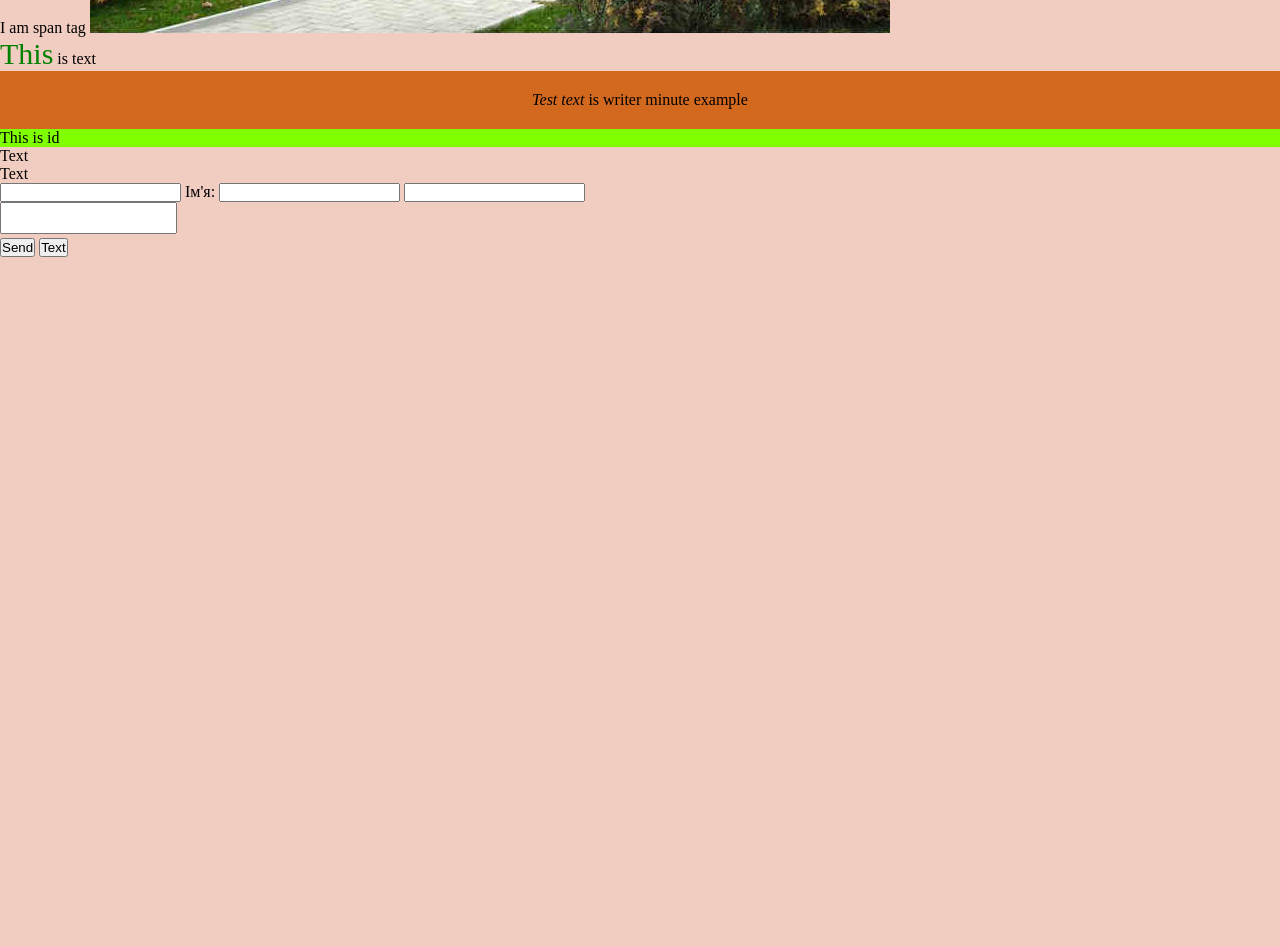
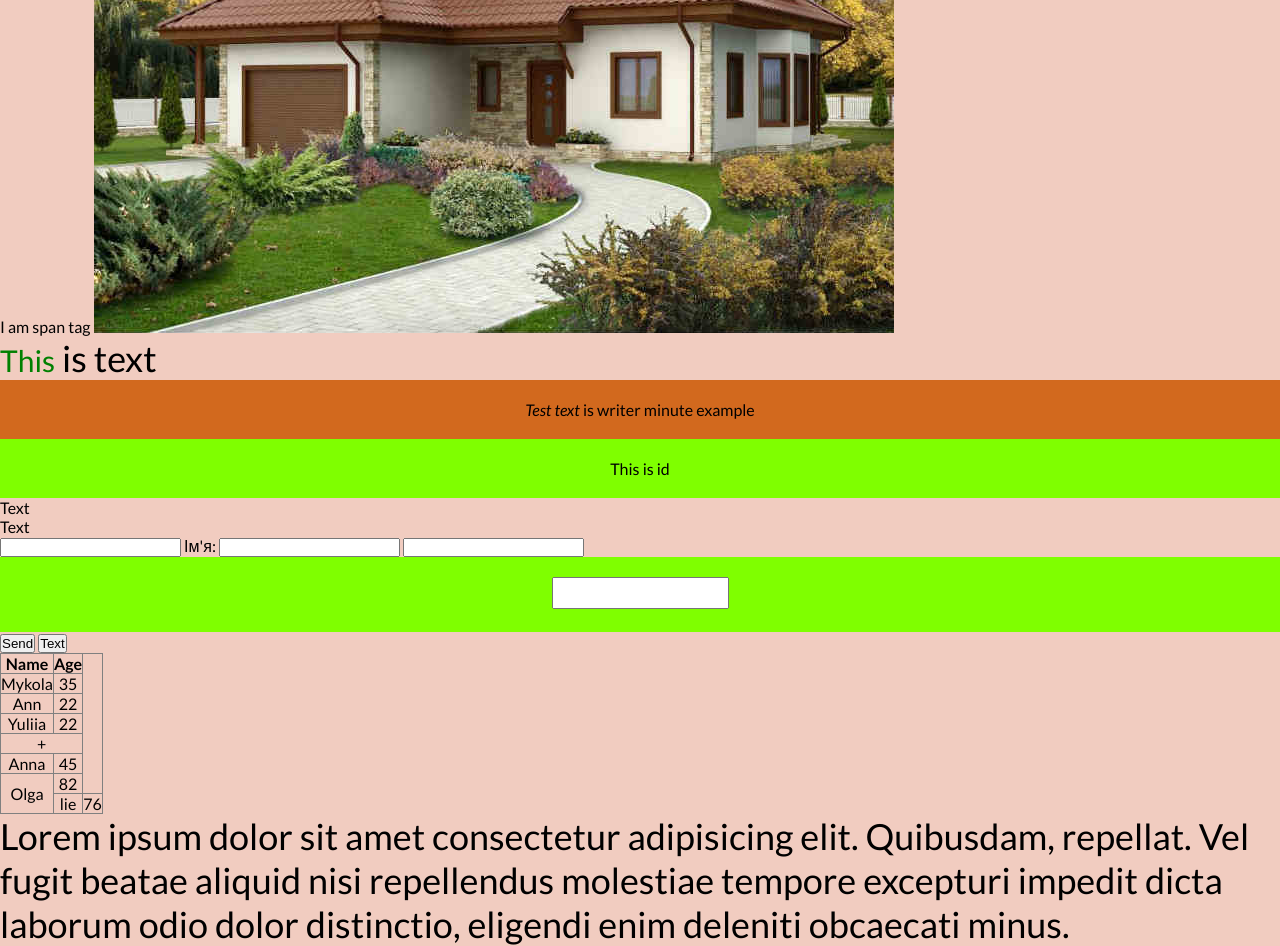
Before and after one commit to YuliiaX/repo, a plain HTML site: page index.html in a window 1280 px wide. Shown: the part 880-1826 px from the top of the page. Before the commit the page ends 1137 px from the top, so only its background shows below. Drawn offline with Linux system fonts and the light colour scheme.

Commit message:
added new tags

```diff
--- a/index.html
+++ b/index.html
@@ -5,6 +5,9 @@
     <meta name="viewport" content="width=device-width, initial-scale=1.0">
     <title>Document</title>
     <link rel="stylesheet" href="styles.css ">
+    <link rel="preconnect" href="https://fonts.googleapis.com">
+    <link rel="preconnect" href="https://fonts.gstatic.com" crossorigin>
+    <link href="https://fonts.googleapis.com/css2?family=Lato:ital,wght@0,100;0,300;0,400;0,700;0,900;1,100;1,300;1,400;1,700;1,900&display=swap" rel="stylesheet">
 </head>
 
 <header>
@@ -80,7 +83,55 @@ class="line">
            <input type="submit" value="Send">
             <button>Text</button>
         </form>
-</main>
+
+        <table border="1">
+            <tr>
+                <th>Name</th>
+                <th>Age</th>
+            </tr>
+
+            <tr>
+                <td>Mykola</td>
+                <td>35</td>
+            </tr>
+
+            <tr>
+                <td>Ann</td>
+                <td>22</td>
+            </tr>
+
+            <tr>
+                <td>Yuliia</td>
+                <td>22</td>
+            </tr>
+
+            <tr>
+                <td colspan="2">+</td>
+            </tr>
+
+            <tr>
+                <td>Anna</td>
+                <td>45</td>
+            </tr>
+
+            <tr>
+                <td rowspan="2">Olga</td>
+                <td>82</td>
+            </tr>
+
+            <tr>
+                <td>lie</td>
+                <td>76</td>
+            </tr>
+
+
+
+        </table>
+
+
+        <p>Lorem ipsum dolor sit amet consectetur adipisicing elit. Quibusdam, repellat. Vel fugit beatae aliquid nisi repellendus molestiae tempore excepturi impedit dicta laborum odio dolor distinctio, eligendi enim deleniti obcaecati minus.</p>
+
+    </main>
         <footer>
 
         </footer>
--- a/styles.css
+++ b/styles.css
@@ -4,8 +4,12 @@
     box-sizing: border-box;
 }
 
+/* font-family: "Lato", sans-serif; */
+
 body {
     background-color: rgb(241, 204, 192);
+    font-family: "Lato", sans-serif;
+
 }
 /*h1 {
     color: white ;
@@ -14,12 +18,12 @@ body {
     font-family: Arial, Helvetica, sans-serif;
 }*/
 
-/* div {
+ div {
     /*width: 300px;*/
     background-color: chartreuse;
     padding: 20px;
     text-align: center;
-} */
+}
 
 .img {
     size: 15px;
@@ -73,3 +77,12 @@ header {
 .Sclass {
     background-color: bisque;
 }
+
+table {
+    border-collapse: collapse;
+    text-align: center;
+}
+
+p {
+font-size: 36px;
+}
```
